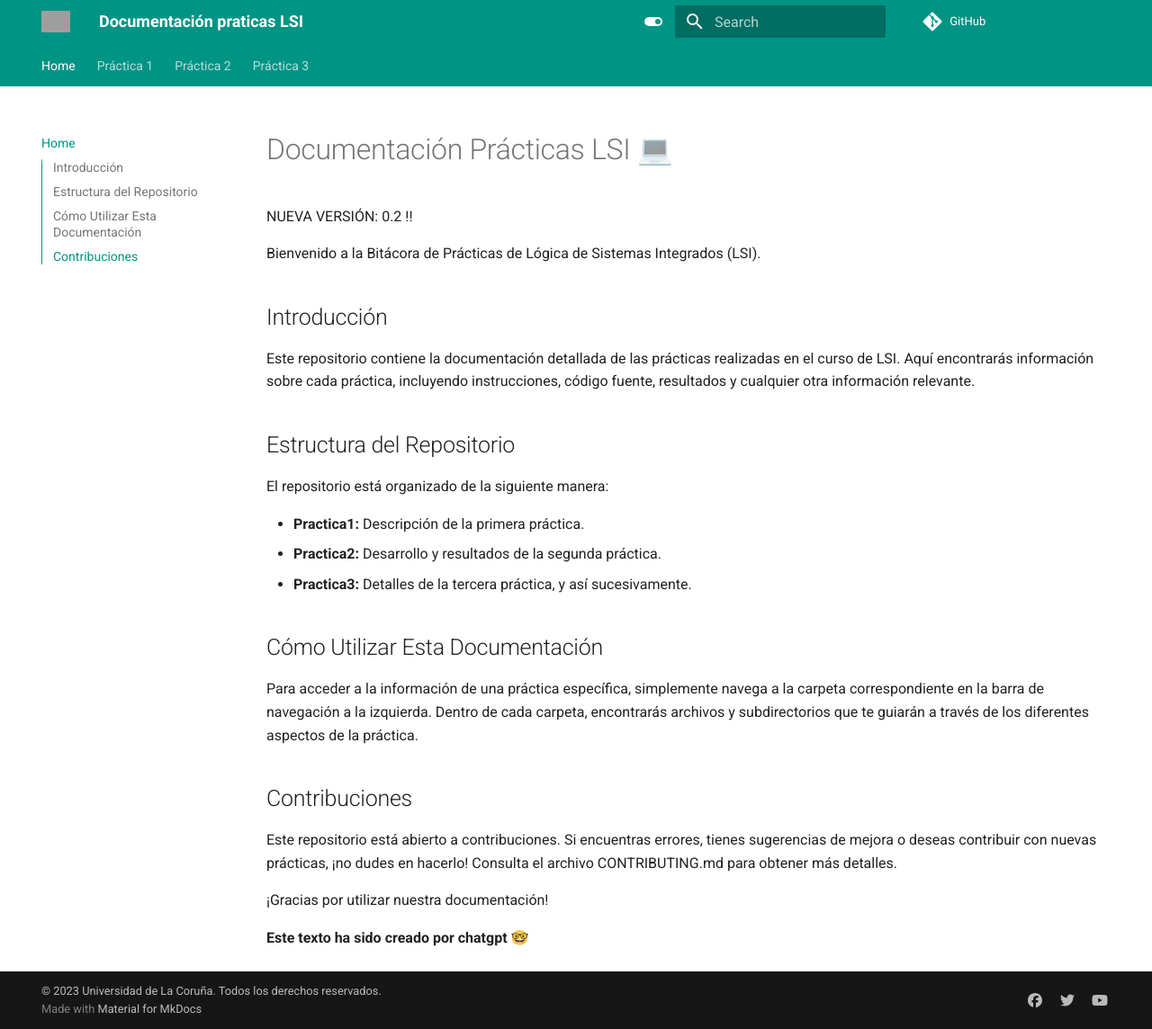
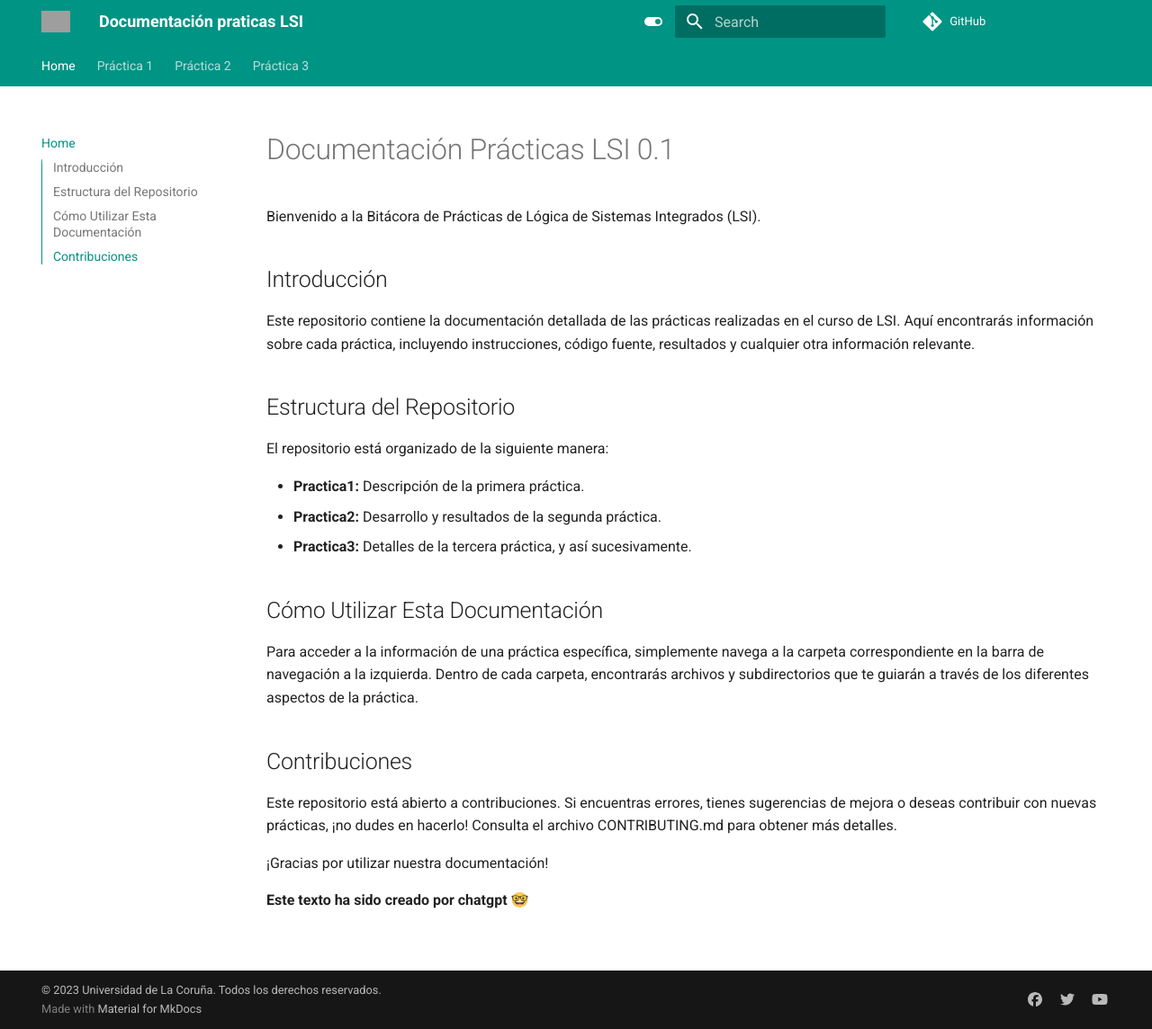
Before and after one commit to raulmouzo/mkdocs-project, an MkDocs documentation site: the page built from docs/index.md, in a window 1280 px wide and 1144 px high. Shown: the whole window at 90% size. Built offline with MkDocs 1.6.1 and Material for MkDocs 9.7.7, drawn with Linux system fonts in a browser that asks for light colours; comment, search, counter and statistics services are not loaded; the version menu is left out; part of the change alters nothing that is shown; grey boxes are pictures that could not be loaded.

```diff
--- a/docs/index.md
+++ b/docs/index.md
@@ -1,6 +1,4 @@
-# Documentación Prácticas LSI 💻
-
-NUEVA VERSIÓN: 0.2 !!
+# Documentación Prácticas LSI 0.1
 
 Bienvenido a la Bitácora de Prácticas de Lógica de Sistemas Integrados (LSI).
 
--- a/mkdocs.yml
+++ b/mkdocs.yml
@@ -1,5 +1,5 @@
 site_name: Documentación praticas LSI
-repo_url: https://github.com/raulmouzo/mkdocs-project
+repo_url: https://github.com/raulmouzo/mkdocs-project/
 site_description: Página de documentación de LSI por la Universidad de La Coruña.
 site_author: Raúl Mouzo
 copyright: © 2023 Universidad de La Coruña. Todos los derechos reservados.
@@ -13,6 +13,7 @@ nav:
 
 theme:
   name: material
+  custom_dir: overrides
   logo: https://i.ibb.co/gJ0VqcD/logo.png
 
   # Links de features
--- /dev/null
+++ b/overrides/main.html
@@ -0,0 +1,8 @@
+{% extends "base.html" %}
+
+{% block outdated %}
+  No estás en la última versión de la documentación.
+  <a href="{{ '../' ~ base_url }}">
+    <strong>Haz click aquí para ir a la última versión</strong>
+  </a>
+{% endblock %}
```
Also changed, not shown: site/404.html, site/index.html, site/p1/index.html, site/p2/index.html, site/p3/index.html, site/search/search_index.json, 1 other file.
